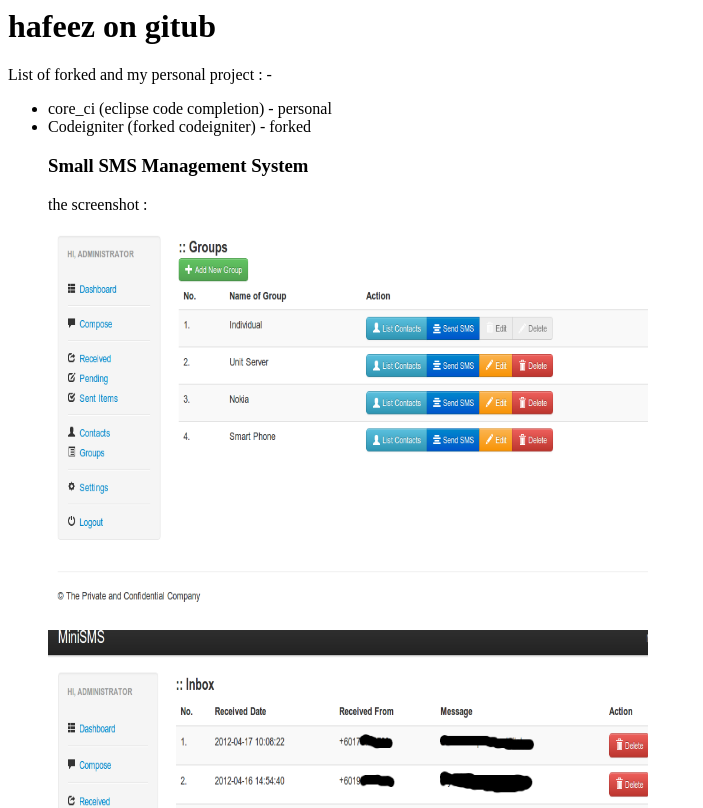
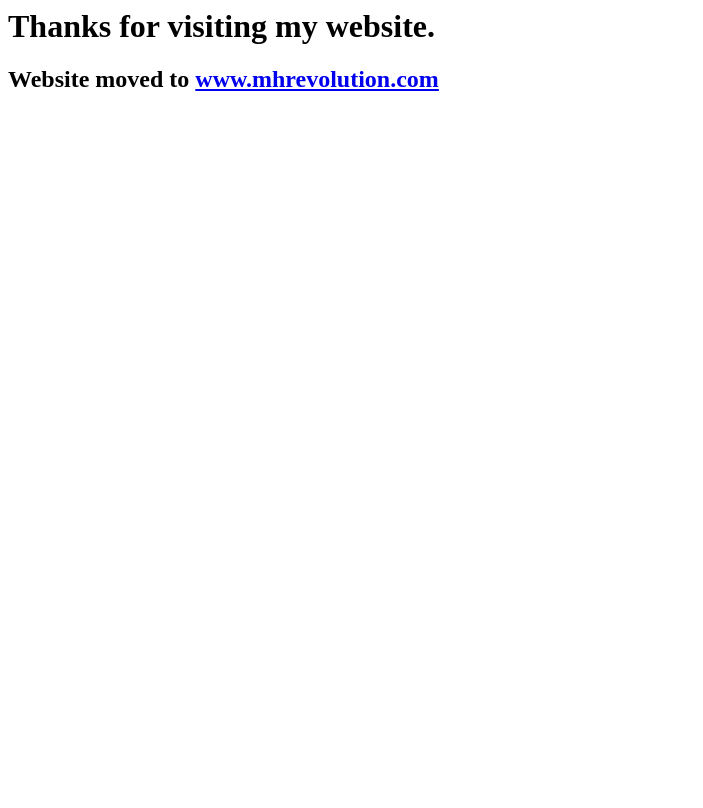
Before and after one commit to myapit/myapit.github.com-OLD, a plain HTML site: page index.html in a window 1280 px wide. Shown: the top 808 px of the page, without its empty margins (0-703 px from the left). Drawn offline with Linux system fonts and the light colour scheme.

Commit message:
change to mhrevolution

```diff
--- a/index.html
+++ b/index.html
@@ -4,13 +4,18 @@
 </head>
 
 <body>
+
+<h1>Thanks for visiting my website.</h1>
+<h2>Website moved to <a href="http://www.mhrevolution.com" title="mhrevolution"> www.mhrevolution.com</a></h2>
+<!--
 <h1>hafeez on gitub</h1>
 List of forked and my personal project : -<br>
 <ul>
 	<li>core_ci (eclipse code completion) - personal</li>
 	<li>Codeigniter (forked codeigniter) - forked</li
 </ul>
-
+-->
+<!--
 <div>
 <h3>Small SMS Management System</h3>
 
@@ -22,6 +27,6 @@ the screenshot :
 <img src="skrin/minisms-4.png" height=400 width=600><br>
 </p>
 </div>
-
+-->
 </body>
 </html>
```
